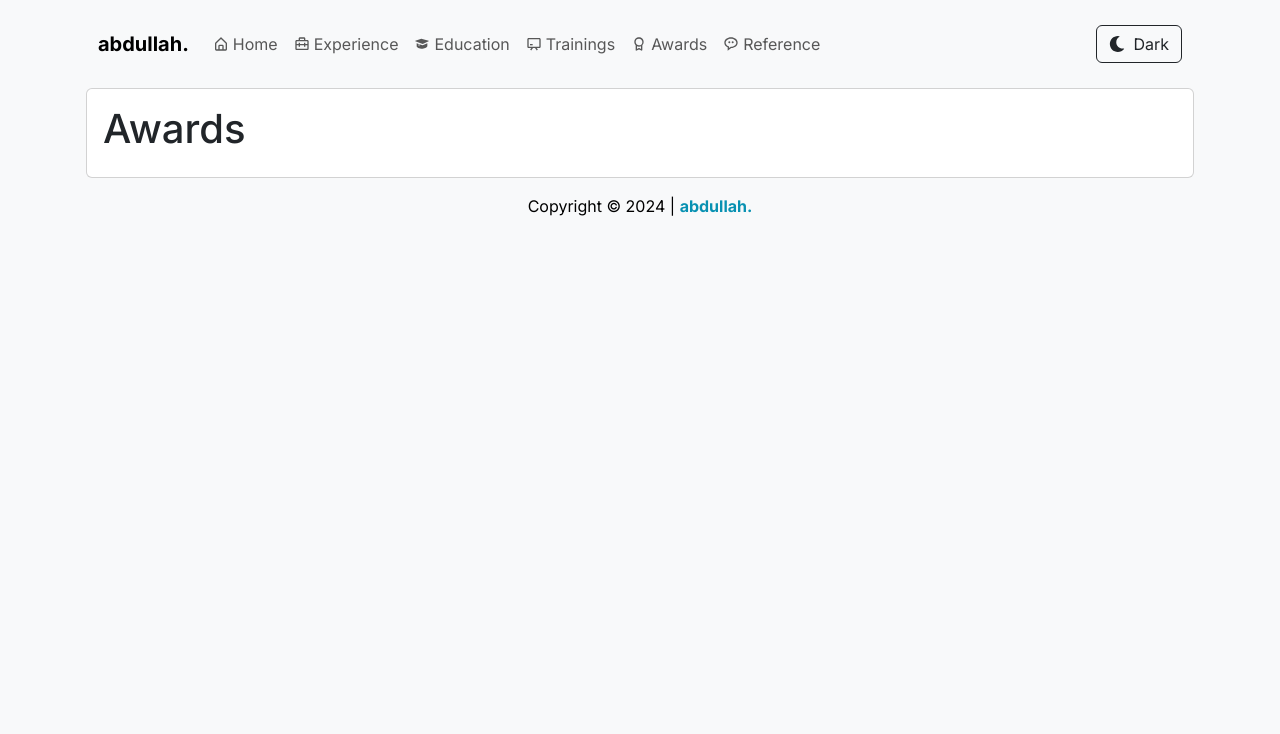
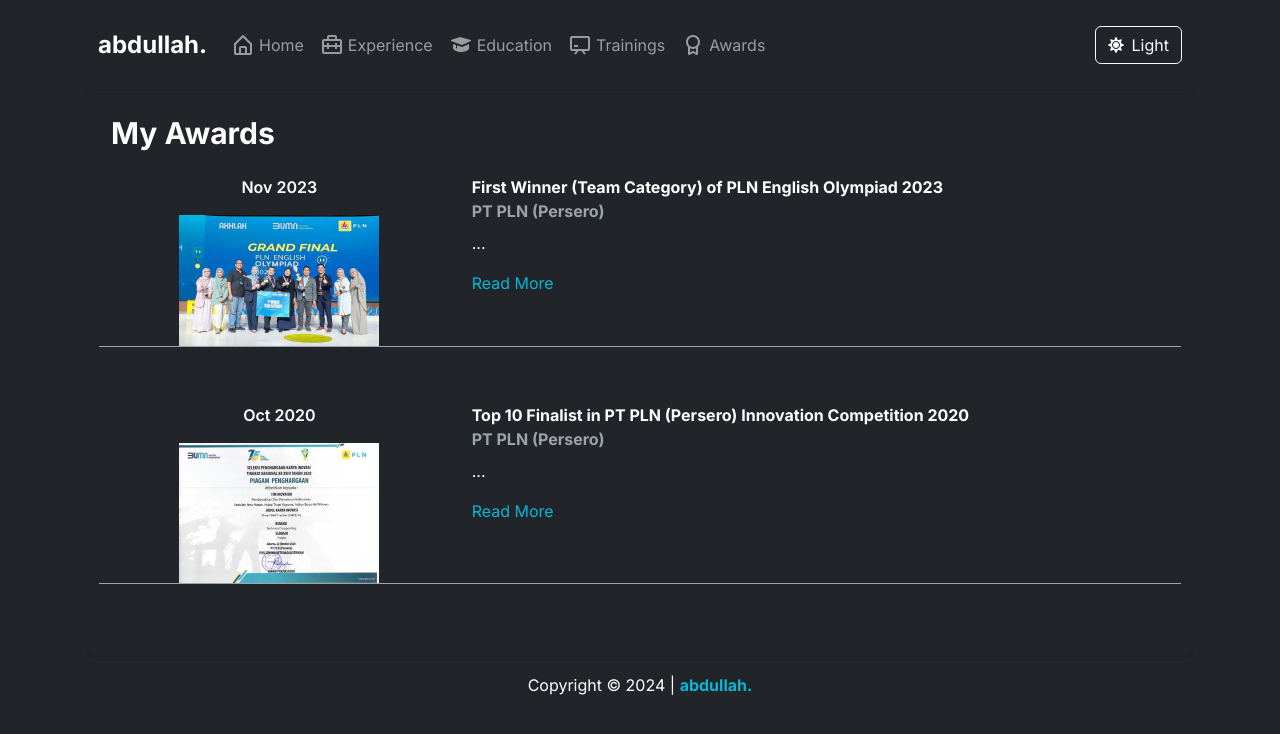
Before and after one commit to simplehasan/next_cv, a Next.js app: page /awards in a window 1280 px wide. Shown: the top 734 px of the page. Built offline with nearby package versions, Linux system fonts and the light colour scheme.

Commit message:
awards and fixing key errors

```diff
--- a/src/app/awards/page.jsx
+++ b/src/app/awards/page.jsx
@@ -1,9 +1,107 @@
+"use client";
+import { useDarkMode } from "@/components/DarkModeContext";
+import Divider from "@/components/Divider";
+import { MyAwards } from "@/components/awards";
+import Image from "next/image";
+import React, { useState } from "react";
+import { Col, Modal, ModalBody, ModalHeader, Row } from "react-bootstrap";
+
 const Awards = () => {
-    return (
-      <>
-        <h1>Awards</h1>
-      </>
-    );
+  const [showModal, setShowModal] = useState(false);
+  const [selectedImage, setSelectedImage] = useState(null);
+  const { darkMode } = useDarkMode();
+
+  const handleImageClick = (image) => {
+    setSelectedImage(image);
+    setShowModal(true);
   };
 
-  export default Awards;
+  const [expandedItems, setExpandedItems] = useState({});
+  const toggleExpand = (key) => {
+    setExpandedItems((prev) => ({ ...prev, [key]: !prev[key] }));
+  };
+
+  return (
+    <>
+      <Row className="p-2 align-items-start">
+        <h1 className="text-3xl font-bold mb-3">My Awards</h1>
+        {MyAwards.map((award, key) => (
+          <React.Fragment key={key}>
+            <Col key={key} md={4} className="text-center mt-2 font-semibold">
+              {award.date}
+              {/* Clickable Award Image */}
+              <div
+                onClick={() => handleImageClick(award)}
+                className="cursor-pointer hover:opacity-80 transition-opacity"
+              >
+                <Image
+                  src={award.pic}
+                  alt={`${award.title} certification picture`}
+                  width={award.width}
+                  height={award.height}
+                  priority
+                  className="mt-3 mx-auto"
+                />
+              </div>
+            </Col>
+            <Col md={8} className="mt-2">
+              <strong>{award.title}</strong>
+              <div className={darkMode ? "text-gray-400" : "text-gray-600"}>
+                <strong> {award.organizer} </strong>
+              </div>
+              {/* Awards Description */}
+              <p className="mt-2 text-justify">
+                {expandedItems[key]
+                  ? award.desc
+                  : `${award.desc.substring(0, 150)}...`}
+              </p>
+              <button
+                onClick={() => toggleExpand(key)}
+                className="text-cyan-600 dark:text-cyan-500 hover:text-cyan-800"
+              >
+                {expandedItems[key] ? "Read Less" : "Read More"}
+              </button>
+            </Col>
+            <Divider />
+          </React.Fragment>
+        ))}
+      </Row>
+
+      {/* Modal */}
+      <Modal
+        show={showModal}
+        onHide={() => setShowModal(false)}
+        size="lg"
+        centered
+        contentClassName={
+          darkMode ? "bg-gray-800 text-white" : "bg-white text-black"
+        }
+      >
+        <ModalHeader closeButton>
+          <div
+            className={`modal-title text-xl font-semibold text-center ${
+              darkMode ? "text-gray-400" : "text-gray-700"
+            }`}
+          >
+            {selectedImage?.title}
+          </div>
+        </ModalHeader>
+        <ModalBody className="flex justify-center items-center p-0">
+          {selectedImage && (
+            <div className="relative w-full h-[50vh]">
+              <Image
+                src={selectedImage.pic}
+                alt={`${selectedImage.title} certification picture`}
+                layout="fill"
+                objectFit="contain"
+                className="p-4"
+              />
+            </div>
+          )}
+        </ModalBody>
+      </Modal>
+    </>
+  );
+};
+
+export default Awards;
--- a/src/app/education/page.jsx
+++ b/src/app/education/page.jsx
@@ -3,6 +3,7 @@
 import { MyEducation } from "@/components/education";
 import Image from "next/image";
 import Link from "next/link";
+import React from "react";
 import { Col, Row } from "react-bootstrap";
 
 const Education = () => {
@@ -11,8 +12,8 @@
     <>
       <Row className="p-2 align-items-start">
         <h1 className="text-3xl font-bold mb-3">My Educations</h1>
-        {MyEducation.map((edu) => (
-          <>
+        {MyEducation.map((edu, key) => (
+          <React.Fragment key={key}>
             <Col md={4} className="text-center mt-2 font-semibold">
               {edu.start} - {edu.end}
               <Link href={edu.uniUrl} legacyBehavior>
@@ -59,7 +60,7 @@
               </div>
             </Col>
             <div className="border-t border-gray-600 dark:border-gray-400 my-12"></div>
-          </>
+          </React.Fragment>
         ))}
       </Row>
       <Row></Row>
--- a/src/app/globals.css
+++ b/src/app/globals.css
@@ -15,7 +15,7 @@
 }
 
 .active {
-    font-weight: 550;
+    font-weight: 600;
 }
 
 :root {
--- a/src/app/layout.jsx
+++ b/src/app/layout.jsx
@@ -4,7 +4,7 @@
 import BootstrapClient from "../components/BootstrapClient";
 import { Card, CardBody, CardFooter, Container } from "react-bootstrap";
 import NavBar from "@/components/NavBar";
-import { DarkModeProvider } from "../components/DarkModeContext";
+import { DarkModeProvider} from "../components/DarkModeContext";
 import MFooter from "@/components/MFooter";
 
 const inter = Inter({ subsets: ["latin"] });
@@ -20,7 +20,9 @@
   return (
     <html lang="en">
       <DarkModeProvider>
-        <body className={`${inter.className} bg-light`}>
+        <body
+          className={`${inter.className} bg-light`}
+        >
           <BootstrapClient />
           <Container className="p-3">
             <NavBar />
--- a/src/app/reference/page.jsx
+++ /dev/null
@@ -1,5 +0,0 @@
-const Reference = () => {
-  return <div>Reference</div>;
-};
-
-export default Reference;
--- a/src/app/trainings/page.jsx
+++ b/src/app/trainings/page.jsx
@@ -21,7 +21,6 @@
       <Row className="p-2 align-items-start">
         <h1 className="text-3xl font-bold mb-3">My Trainings</h1>
         {MyTrainings.map((training, key) => (
-          <>
           <React.Fragment key={key}>
             <Col md={4} className="text-center mt-2 font-semibold">
               {training.end}
@@ -89,9 +88,8 @@
                 </Link>
               </div>
             </Col>
+            <Divider />
           </React.Fragment>
-            <Divider />
-          </>
         ))}
       </Row>
     </>
--- a/src/components/DarkModeContext.jsx
+++ b/src/components/DarkModeContext.jsx
@@ -7,7 +7,7 @@
 export const useDarkMode = () => useContext(DarkModeContext);
 
 export const DarkModeProvider = ({ children }) => {
-  const [darkMode, setDarkMode] = useState(false);
+  const [darkMode, setDarkMode] = useState(true);
 
   useEffect(() => {
     if (darkMode) {
--- a/src/components/NavBar.jsx
+++ b/src/components/NavBar.jsx
@@ -1,3 +1,4 @@
+"use client";
 import Link from "next/link";
 import {
   Container,
@@ -10,21 +11,34 @@
 } from "react-bootstrap";
 import { Routes } from "../components/routes";
 import ToggleDarkMode from "./ToggleDarkMode";
+import { useEffect, useState } from "react";
 
 const NavBar = () => {
+  const [pathname, setPathname] = useState("/");
+
+  useEffect(() => {
+    setPathname(window.location.pathname);
+  }, [pathname]);
+
   return (
     <>
       <Navbar expand="lg" className="navbar" id="NavBar">
         <Container>
-          <NavbarBrand href="/" as={Link}>
-            <strong>abdullah.</strong>
+          <NavbarBrand className="brand-hover">
+            <strong className="text-2xl">abdullah.</strong>
           </NavbarBrand>
           <NavbarToggle aria-controls="basic-navbar-nav" />
           <NavbarCollapse id="basic-navbar-nav">
             <Nav className="me-auto">
               {Routes.map((route, key) => (
-                <NavLink href={route.url} key={key} as={Link} className="d-flex align-items-center hover: text-semibold">
-                  <route.icon className="me-1" /> {route.name}
+                <NavLink
+                  href={route.url}
+                  key={key}
+                  as={Link}
+                  eventKey={route.url}
+                  className="d-flex align-items-center hover:text-semibold nav-link-hover"
+                >
+                  <route.icon className="me-1 text-2xl" /> {route.name}
                 </NavLink>
               ))}
             </Nav>
--- a/src/components/awards.jsx
+++ b/src/components/awards.jsx
@@ -6,6 +6,9 @@
     city: "Jakarta",
     country: "Indonesia",
     pic: "/awards/peo2023.jpg",
+    width: 200,
+    height: 200,
+    desc: "",
   },
   {
     date: "Oct 2020",
@@ -14,5 +17,8 @@
     city: "Jakarta",
     country: "Indonesia",
     pic: "/awards/inovasi2020.jpg",
+    width: 200,
+    height: 200,
+    desc: "",
   },
 ];
--- a/src/components/profile.jsx
+++ b/src/components/profile.jsx
@@ -1,7 +1,12 @@
 import {
+  BiCog,
   BiEnvelope,
   BiLogoInstagramAlt,
+  BiLogoJavascript,
   BiLogoLinkedinSquare,
+  BiLogoPython,
+  BiLogoSteam,
+  BiMoviePlay,
 } from "react-icons/bi";
 
 export const About = {
@@ -32,7 +37,30 @@
   },
 ];
 
-export const Hobby = ["Movies", "Online Gaming"];
+export const Hobbies = [
+  {
+    name: "Online Gaming",
+    icon: BiLogoSteam,
+  },
+  {
+    name: "Watching Movies",
+    icon: BiMoviePlay,
+  },
+];
+export const Skills = [
+  {
+    name: "Vibration Analysis",
+    icon: BiCog,
+  },
+  {
+    name: "Web Development",
+    icon: BiLogoJavascript,
+  },
+  {
+    name: "Python Programming",
+    icon: BiLogoPython,
+  },
+];
 
 export const Experience = [
   {
--- a/src/components/routes.jsx
+++ b/src/components/routes.jsx
@@ -3,7 +3,6 @@
   BiBriefcaseAlt2,
   BiChalkboard,
   BiHomeAlt,
-  BiMessageRoundedDots,
   BiSolidGraduation,
 } from "react-icons/bi";
 
@@ -13,5 +12,4 @@
   { name: "Education", url: "/education", icon: BiSolidGraduation },
   { name: "Trainings", url: "/trainings", icon: BiChalkboard },
   { name: "Awards", url: "/awards", icon: BiAward },
-  { name: "Reference", url: "/reference", icon: BiMessageRoundedDots },
 ];
```
Also changed, not shown: src/app/page.jsx (+41 -5 lines). Lines whose indentation alone changed are shown as unchanged.
